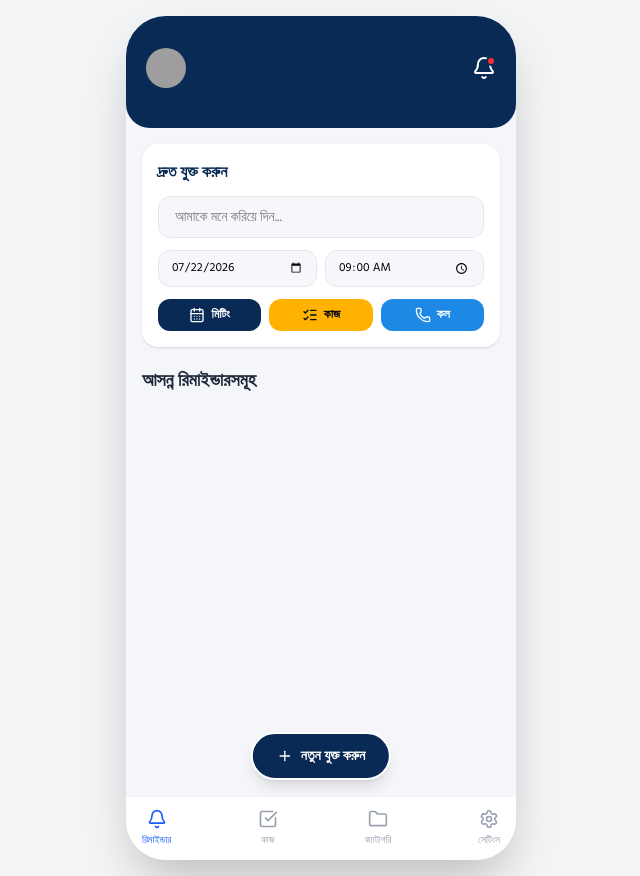
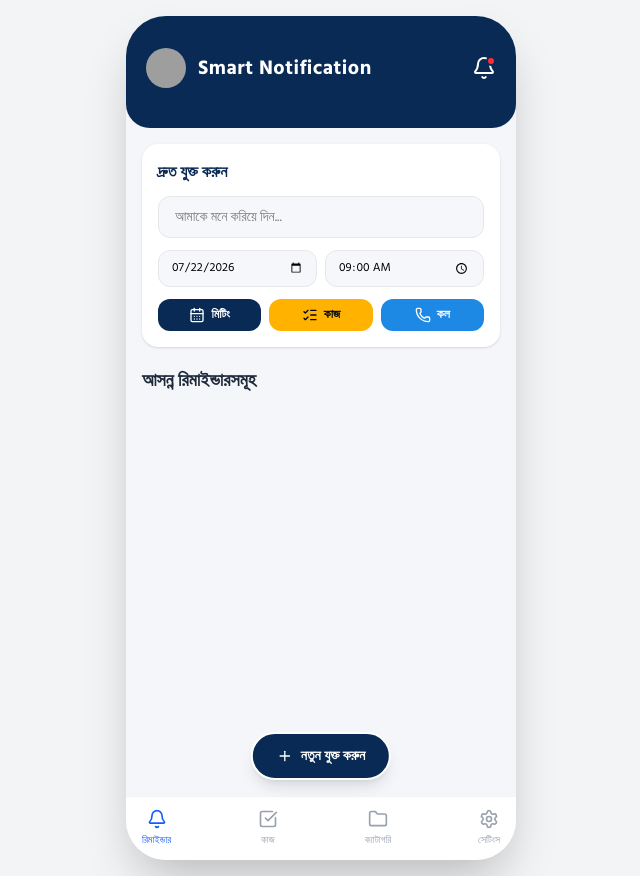
Before and after one commit to guziagttc-hue/Smart-Notification-App, a React (Vite) app: page / in a window 1280 px wide. Shown: the whole page, without its empty margins (319-959 px from the left). Built offline with nearby package versions, Linux system fonts and the light colour scheme; grey boxes are pictures that could not be loaded.

Commit message:
feat(header): add app title to header
Include the localized application title next to the logo for improved branding and UI clarity.

```diff
--- a/src/components/Header.tsx
+++ b/src/components/Header.tsx
@@ -8,7 +8,10 @@ interface HeaderProps {
 export const Header: React.FC<HeaderProps> = ({ t }) => (
   <div className="bg-[#092A54] px-5 pt-8 pb-6 rounded-b-[24px]">
     <div className="flex justify-between items-center text-white mb-4">
-      <img src="https://res.cloudinary.com/djginu4oz/image/upload/v1784709182/Gemini_Generated_Image_ii2jxyii2jxyii2j_copy_gituqm.jpg" alt="Logo" className="w-10 h-10 rounded-full" />
+      <div className="flex items-center gap-3">
+        <img src="https://res.cloudinary.com/djginu4oz/image/upload/v1784709182/Gemini_Generated_Image_ii2jxyii2jxyii2j_copy_gituqm.jpg" alt="Logo" className="w-10 h-10 rounded-full" />
+        <h1 className="text-xl font-bold tracking-wide font-bengali">{t('স্মার্ট নোটিফিকেশন')}</h1>
+      </div>
       <div className="relative">
         <Bell className="text-xl" />
         <span className="absolute top-0 right-0 w-2.5 h-2.5 bg-red-500 rounded-full border-2 border-[#092A54]"></span>
```
